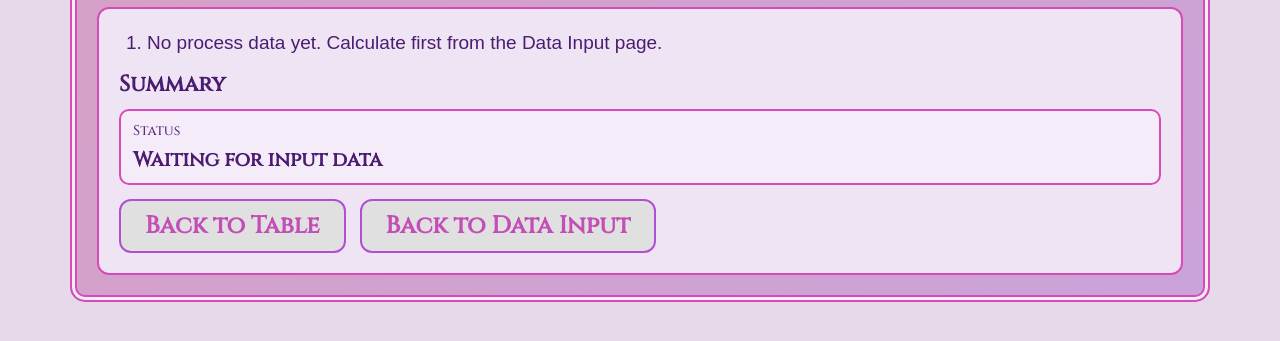
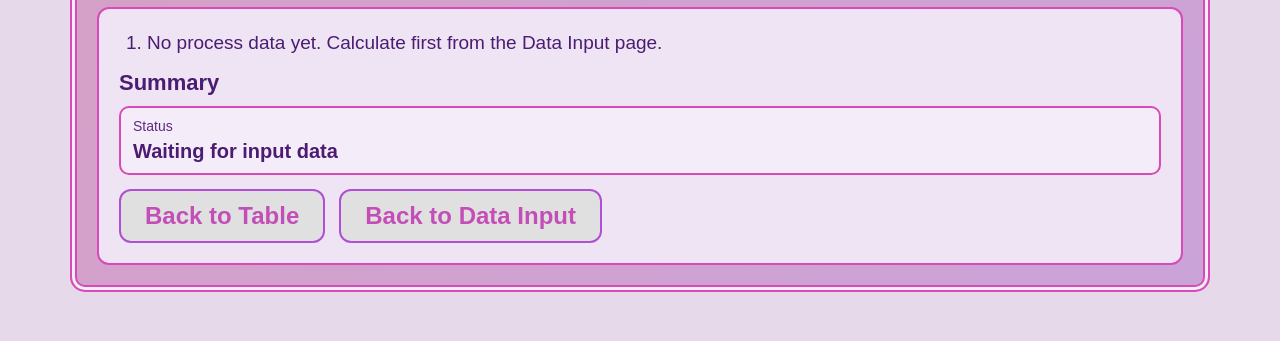
Before and after one commit to Gabriel114-ops/MathStats, a plain HTML site: page HTML/SolutionProcess.html in a window 1280 px wide. Shown: the part 127-468 px from the top of the page. Drawn offline with Linux system fonts and the light colour scheme.

Commit message:
i maderpakeng changed the fonts in solutionProcess

```diff
--- a/CSS/Table.css
+++ b/CSS/Table.css
@@ -22,6 +22,10 @@ body {
     border: 2px solid #d84ab7;
     box-shadow: 0 0 0 3px #f3edf6 inset,
                 0 0 0 5px #d84ab7 inset;
+}
+
+a{
+    font-family: sans-serif;
 }
 
 .table-wrapper {
@@ -228,7 +232,7 @@ li{
 
 @font-face{
     font-family: "Luffy";
-    src: url(/MathStats/Gomuno\ Bubble.ttf) format("truetype");
+    src: url(/Gomuno\ Bubble.ttf) format("truetype");
 }
 
 @font-face{
--- a/HTML/SolutionProcess.html
+++ b/HTML/SolutionProcess.html
@@ -56,11 +56,11 @@
     function renderEmptyState() {
         processList.innerHTML = "<li>No process data yet. Calculate first from the Data Input page.</li>";
         summaryBox.innerHTML = `
-            <div class="summary-title">Summary</div>
+            <div class="summary-title" style="font-family: sans-serif;">Summary</div>
             <div class="summary-grid">
                 <div class="summary-item">
-                    <div class="summary-label">Status</div>
-                    <div class="summary-value">Waiting for input data</div>
+                    <div class="summary-label" style="font-family: sans-serif;">Status</div>
+                    <div class="summary-value" style="font-family: sans-serif">Waiting for input data</div>
                 </div>
             </div>
         `;
```
